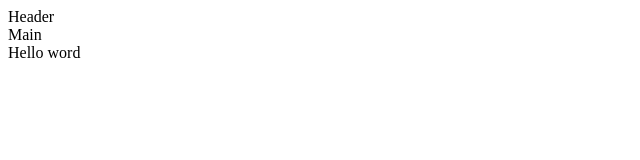
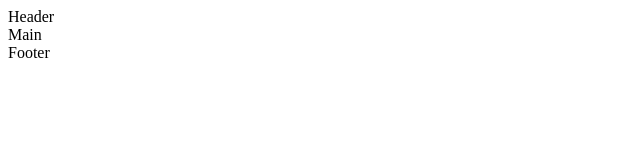
Before and after one commit to Vik-By/my-project, a plain HTML site: page index.html in a window 1280 px wide. Shown: the full height of the page, 0-640 px from the left. Drawn offline with Linux system fonts and the light colour scheme.

Commit message:
add footer

```diff
--- a/index.html
+++ b/index.html
@@ -8,6 +8,6 @@
 <body>
   <header>Header</header>
   <main>Main</main>
-  <footer>Hello word</footer>
+  <footer>Footer</footer>
 </body>
 </html>
```
